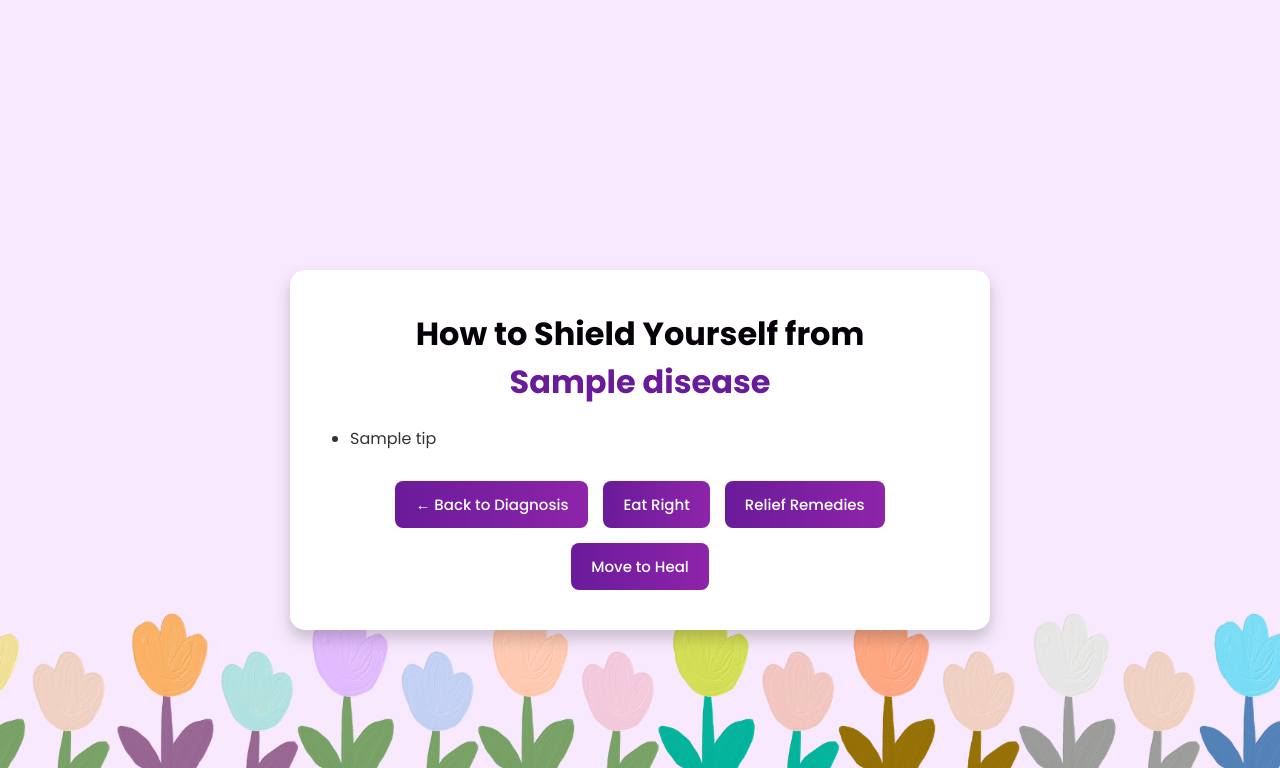
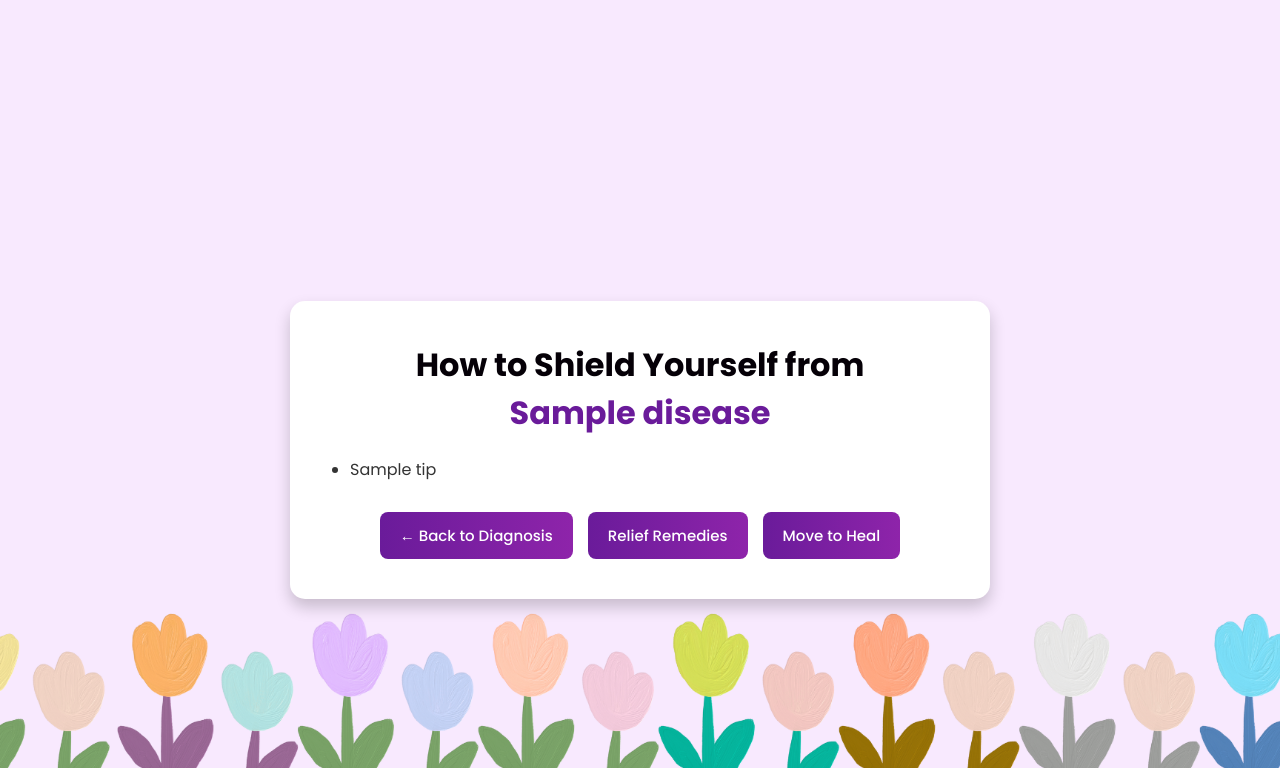
Before and after one commit to ayanna14/Healix-medico, a Flask app: template templates/precautions.html in a window 1280 px wide. Shown: the top 768 px of the page. Run offline with Flask 3, Linux system fonts and the light colour scheme; the template is opened without the code that fills it: most values are stand-ins (such as "Sample title", 1, 10 or a date in 2020); parts of the project's set-up code (start-up, migrations or seed data) failed here and were passed over.

Commit message:
precautions.html

```diff
--- a/templates/precautions.html
+++ b/templates/precautions.html
@@ -83,7 +83,6 @@
         </ul>
         <div class="button-container">
             <a href="/log" class="btn">← Back to Diagnosis</a>
-            <a href="/diet/{{ disease }}" class="btn">Eat Right</a>
             <a href="/medications/{{ disease }}" class="btn">Relief Remedies</a>
             <a href="/workout/{{ disease }}" class="btn">Move to Heal</a>
         </div>
```
